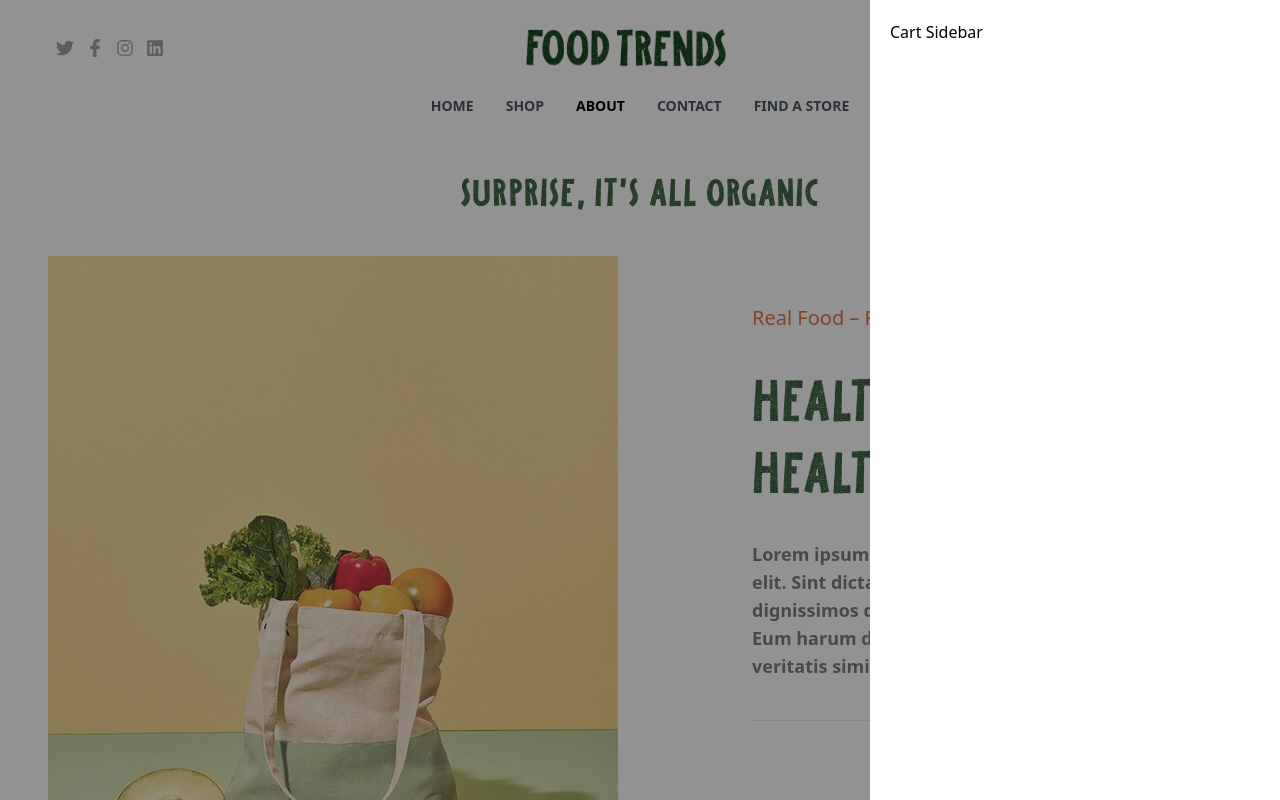
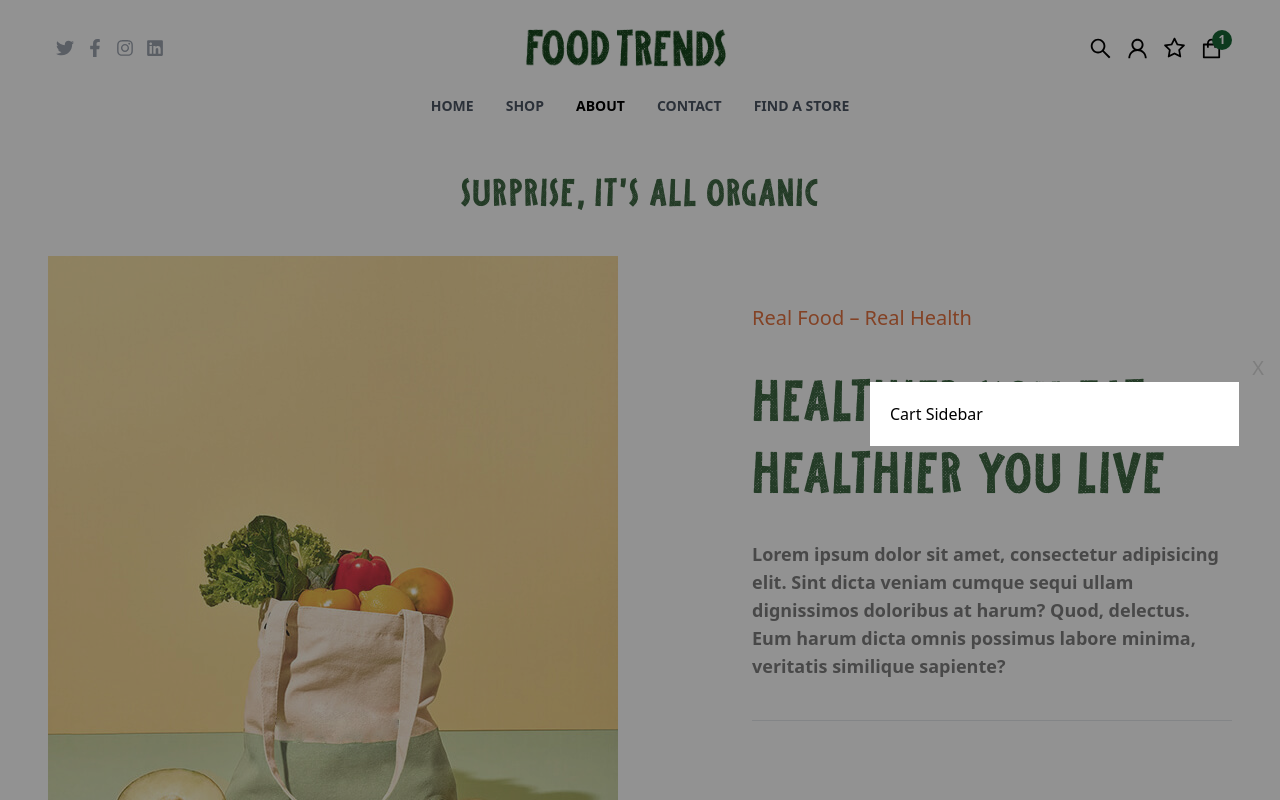
Before and after one commit to Mohamednasser480/food-trends-front, a React (Create React App) app: page /about in a window 1280 px wide. Both pictures are taken after a click on the icon 1211 px from the left and 48 px from the top of the page. Shown: the top 800 px of the page. Built offline with nearby package versions, Linux system fonts and the light colour scheme.

Commit message:
style : Add Modal Exit Button

```diff
--- a/src/components/UI/Modal.js
+++ b/src/components/UI/Modal.js
@@ -23,7 +23,11 @@ export default function Modal(props) {
           onClick={props.toggleModal}
           data-aos="fade"
         >
-          {props.children}
+          <div className={props.className} data-aos={props.modalEffect}>
+            <div className="flex flex-col">
+              <span className="text-base-400 cursor-pointer w-fit self-end text-xl mr-4" onClick={props.toggleModal} >X</span>
+              {props.children}</div>
+          </div>
         </div>,
         document.getElementById("modals")
       )}
```
